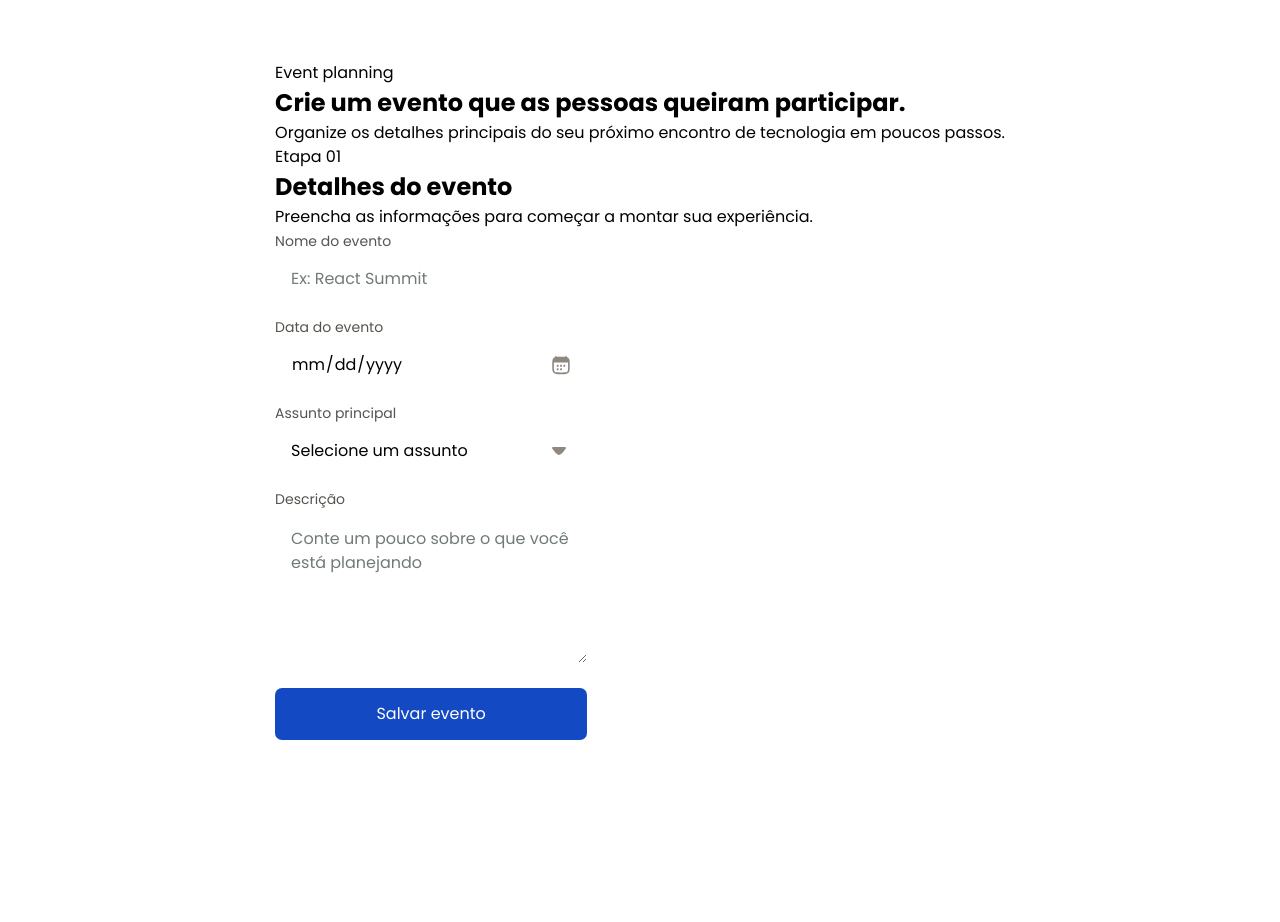
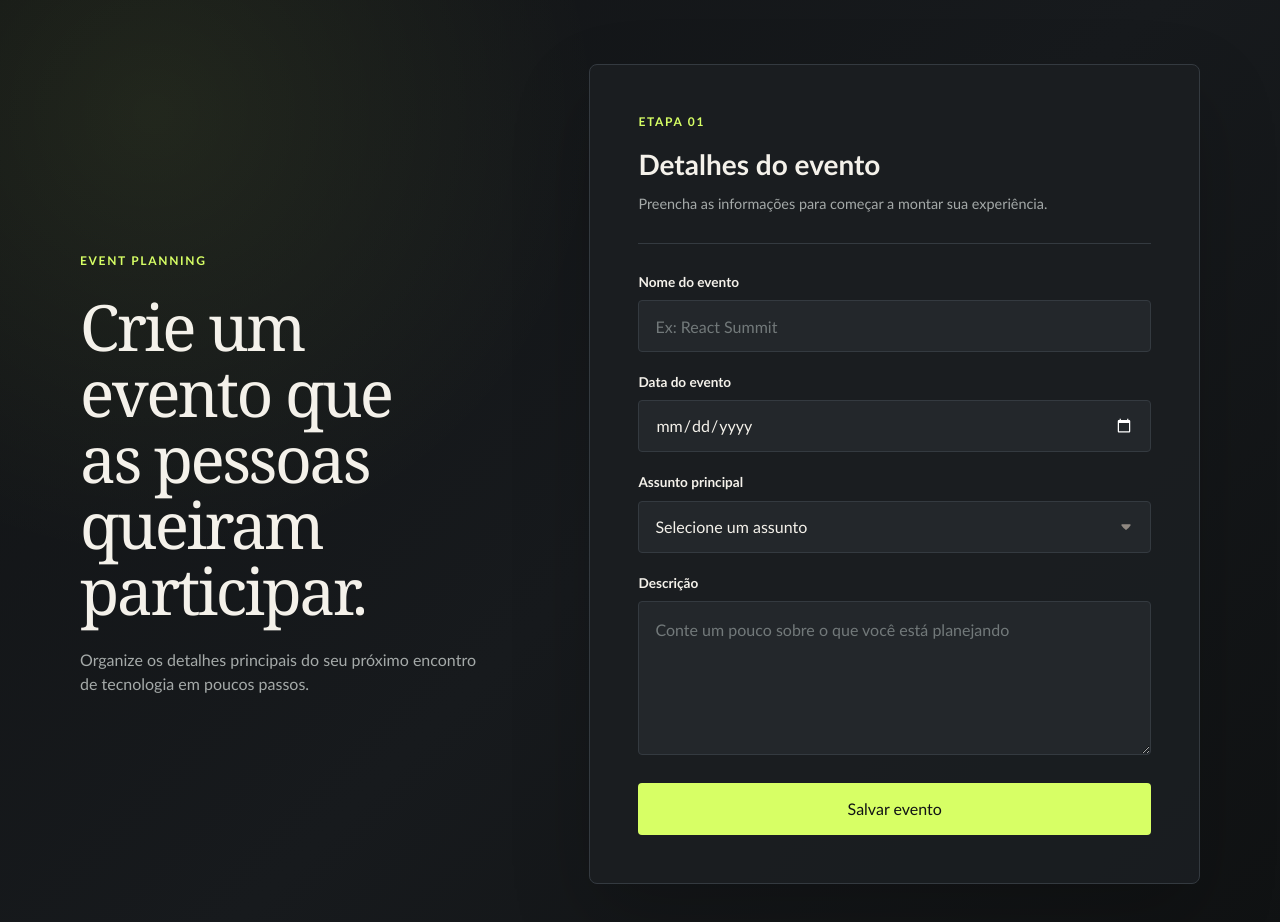
Before and after one commit to VictorMartinsD/react-forms, a React (Vite) app: page / in a window 1280 px wide. Shown: the top 922 px of the page. Before the commit the page ends 800 px from the top, so only its background shows below. Built offline with nearby package versions, Linux system fonts and the light colour scheme.

Commit message:
fix: restore valid event form styles

```diff
--- a/src/App.css
+++ b/src/App.css
@@ -1,39 +1,3 @@
-body {
-  width: 100%;
-  height: 100vh;
-
-  display: flex;
-  align-items: center;
-  justify-content: center;
-
-  background: var(--color-background);
-  color: var(--color-text);
-  font-family: "Poppins", sans-serif;
-  font-optical-sizing: auto;
-  line-height: 1.5;
-
-  -webkit-font-smoothing: antialiased;
-  -moz-osx-font-smoothing: grayscale;
-  transition:
-    background-color 0.2s ease,
-    color 0.2s ease;
-}
-
-form {
-  display: flex;
-  flex-direction: column;
-  gap: 10px;
-
-  width: 312px;
-}
-
-input,
-select,
-textarea {
-  height: 52px;
-  font-size: 14px;
-  background-color: #fff;
-
 :root {
   --color-background: #111315;
   --color-surface: #1b1e21;
@@ -45,6 +9,18 @@ textarea {
   --color-accent-strong: #bce84b;
   --color-danger: #ff8f85;
   --color-success: #b9ec8c;
+}
+
+body {
+  min-height: 100vh;
+  background:
+    radial-gradient(circle at 12% 12%, rgba(215, 255, 101, 0.08), transparent 28rem),
+    linear-gradient(135deg, #111315 0%, #171a1d 52%, #101213 100%);
+  color: var(--color-text);
+  font-family: "Trebuchet MS", sans-serif;
+  line-height: 1.5;
+  -webkit-font-smoothing: antialiased;
+  -moz-osx-font-smoothing: grayscale;
 }
 
 .page-shell {
@@ -120,23 +96,23 @@ textarea {
   font-size: 0.9rem;
 }
 
-  border-radius: 7px;
-
-  border: 1px solid #d6d3d1;
-  padding: 0 12px;
-
-  outline-color: #1349c3;
-  font-family: "Poppins", sans-serif;
+form {
+  display: flex;
+  flex-direction: column;
+  gap: 1.25rem;
+  padding-top: 1.75rem;
+}
 
 .field-group {
   display: flex;
   flex-direction: column;
   gap: 0.5rem;
 }
-}
 
-textarea {
-  height: auto;
+label {
+  color: var(--color-text);
+  font-size: 0.85rem;
+  font-weight: 600;
 }
 
 input,
@@ -218,10 +194,10 @@ button:active {
 }
 
 .error {
-  padding: 16px;
+  color: var(--color-danger);
+  font-size: 0.75rem;
 }
 
-button {
 .success-message {
   padding: 0.85rem 1rem;
   border: 1px solid rgba(185, 236, 140, 0.28);
@@ -243,57 +219,3 @@ button {
     max-width: 12ch;
   }
 }
-  height: 52px;
-  border: none;
-  border-radius: 7px;
-  background-color: #1349c3;
-  font-weight: 600;
-
-  font-size: 16px;
-  color: #ffffff;
-
-  padding: 0 12px;
-
-  cursor: pointer;
-  transition: filter 0.2s;
-}
-
-button:hover {
-  filter: brightness(0.9);
-}
-
-input[type="date"] {
-  position: relative;
-}
-
-input[type="date"]::-webkit-calendar-picker-indicator {
-  opacity: 0;
-}
-
-input[type="date"]::before {
-  content: "";
-  position: absolute;
-  background: url("./assets/calendar.svg") center/contain;
-  right: 1rem;
-  width: 1.25rem;
-  height: 1.25rem;
-
-  top: 50%;
-  transform: translateY(-50%);
-}
-
-select {
-  appearance: none;
-  background: url("./assets/arrow-down.svg") no-repeat calc(100% - 1rem);
-}
-
-label {
-  color: #57534e;
-  font-size: 14px;
-}
-
-.error {
-  color: #dc2626;
-  font-size: 12px;
-  margin-left: 7px;
-}
```
Lines whose indentation alone changed are shown as unchanged.
